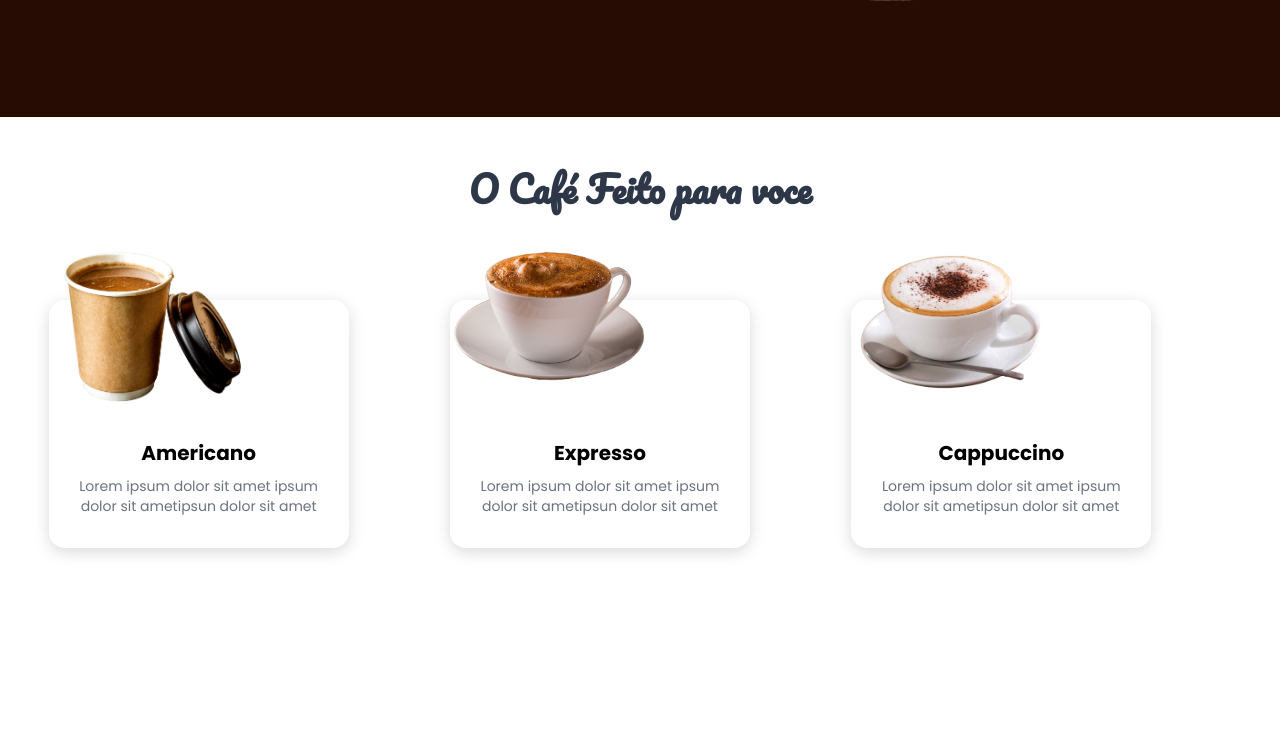
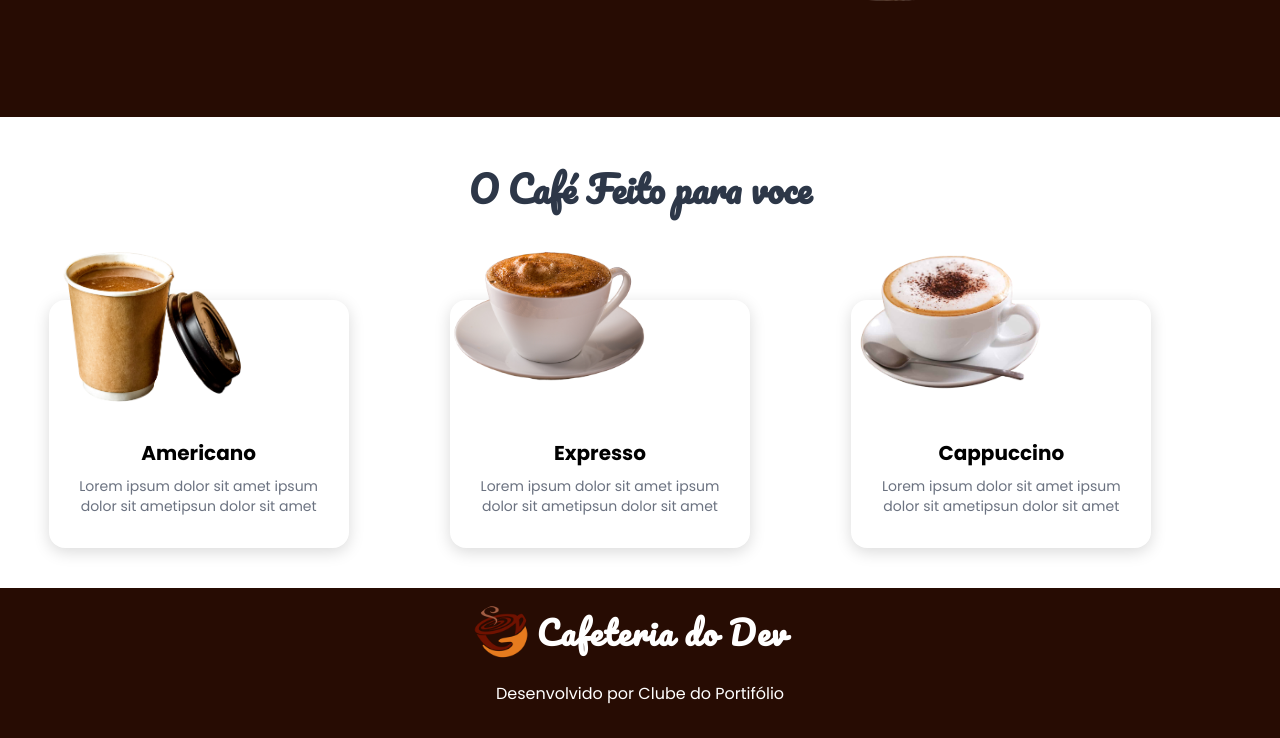
Before and after one commit to ViniciusZajaczkowski/dev-cafe, a plain HTML site: page index.html in a window 1280 px wide. Shown: the part 560-1298 px from the top of the page. Before the commit the page ends 1148 px from the top, so only its background shows below. Drawn offline with nearby package versions, Linux system fonts and the light colour scheme.

Commit message:
Finalizacao do projeto

```diff
--- a/index.html
+++ b/index.html
@@ -11,7 +11,7 @@
     <link href="https://fonts.googleapis.com/css2?family=Pacifico&family=Poppins:ital,wght@0,100;0,200;0,300;0,400;0,500;0,600;0,700;0,800;0,900;1,100;1,200;1,300;1,400;1,500;1,600;1,700;1,800;1,900&display=swap" rel="stylesheet">
     <link rel="stylesheet" href="style.css">
     <link href="https://unpkg.com/aos@2.3.1/dist/aos.css" rel="stylesheet">
-
+   <link rel="shortcut icon" href="./img/logo-cafe.png" type="image/x-icon">
 
 <body>
     <header>
@@ -98,6 +98,16 @@
             </div>
        </div>
     </section>
+    <footer>
+        <div class="div-logo div-logo-footer">
+            <a href="#">
+                <img class="div-logo-img" src="./img/logo-cafe.png" alt="logo-cafe">
+                Cafeteria do Dev
+            </a>
+            <p class="p-footer">Desenvolvido por Clube do Portifólio</p>
+
+        </div>
+    </footer>
     <script src="https://unpkg.com/aos@2.3.1/dist/aos.js"></script>
     <script>
         AOS.init({
--- a/style.css
+++ b/style.css
@@ -261,8 +261,24 @@ main {
 }
 
 
+footer {
+    background-color: #270c03;
+    min-height: 150px;
+    padding: 1rem;
+}
 
+.div-logo-footer {
+    display: flex;
+    justify-content: center;
+    align-items: center;
+    flex-direction: column;
 
+}
+
+.p-footer {
+    color: white;
+    margin: 1rem ;
+}
 
 
 
```
